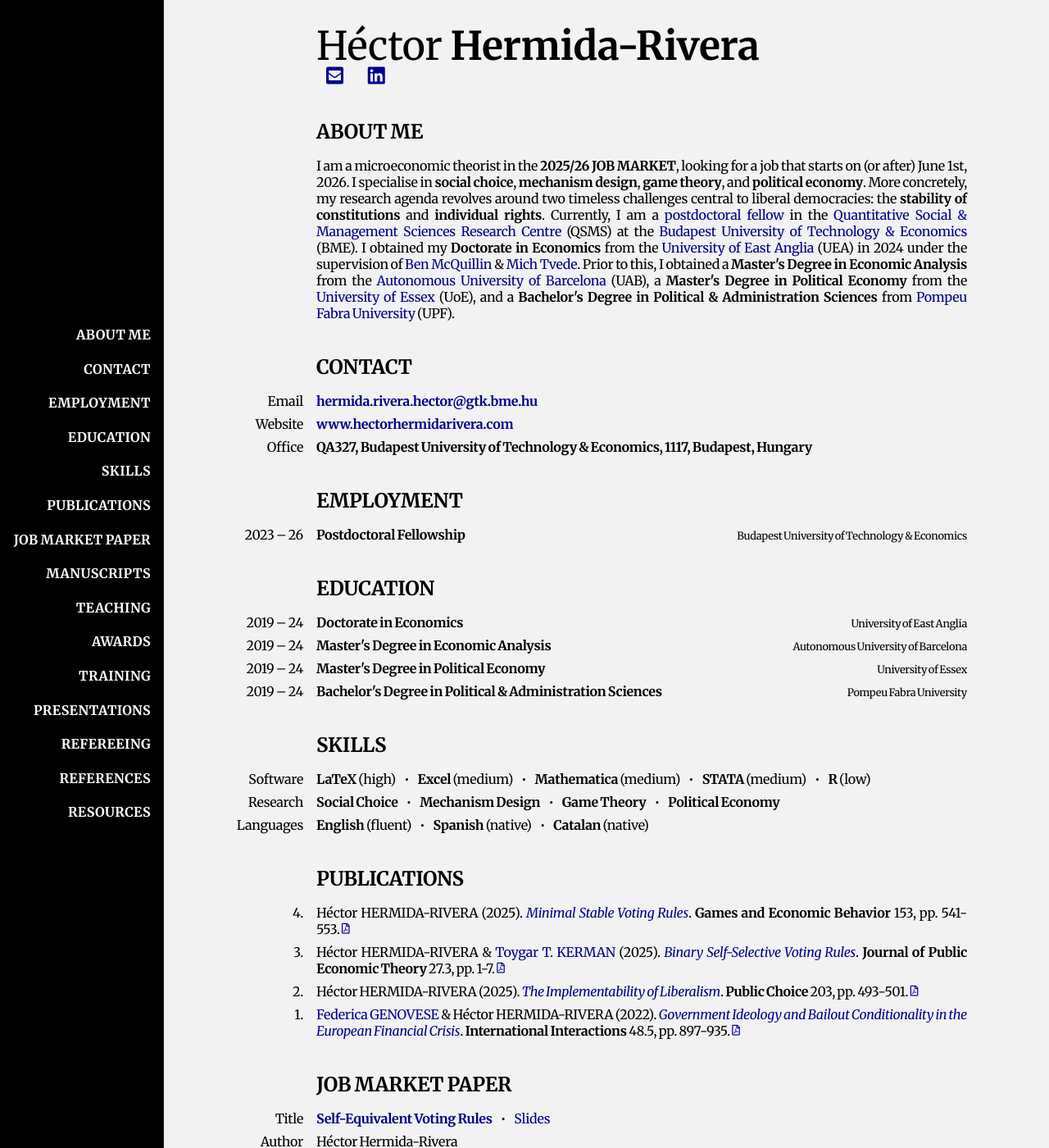
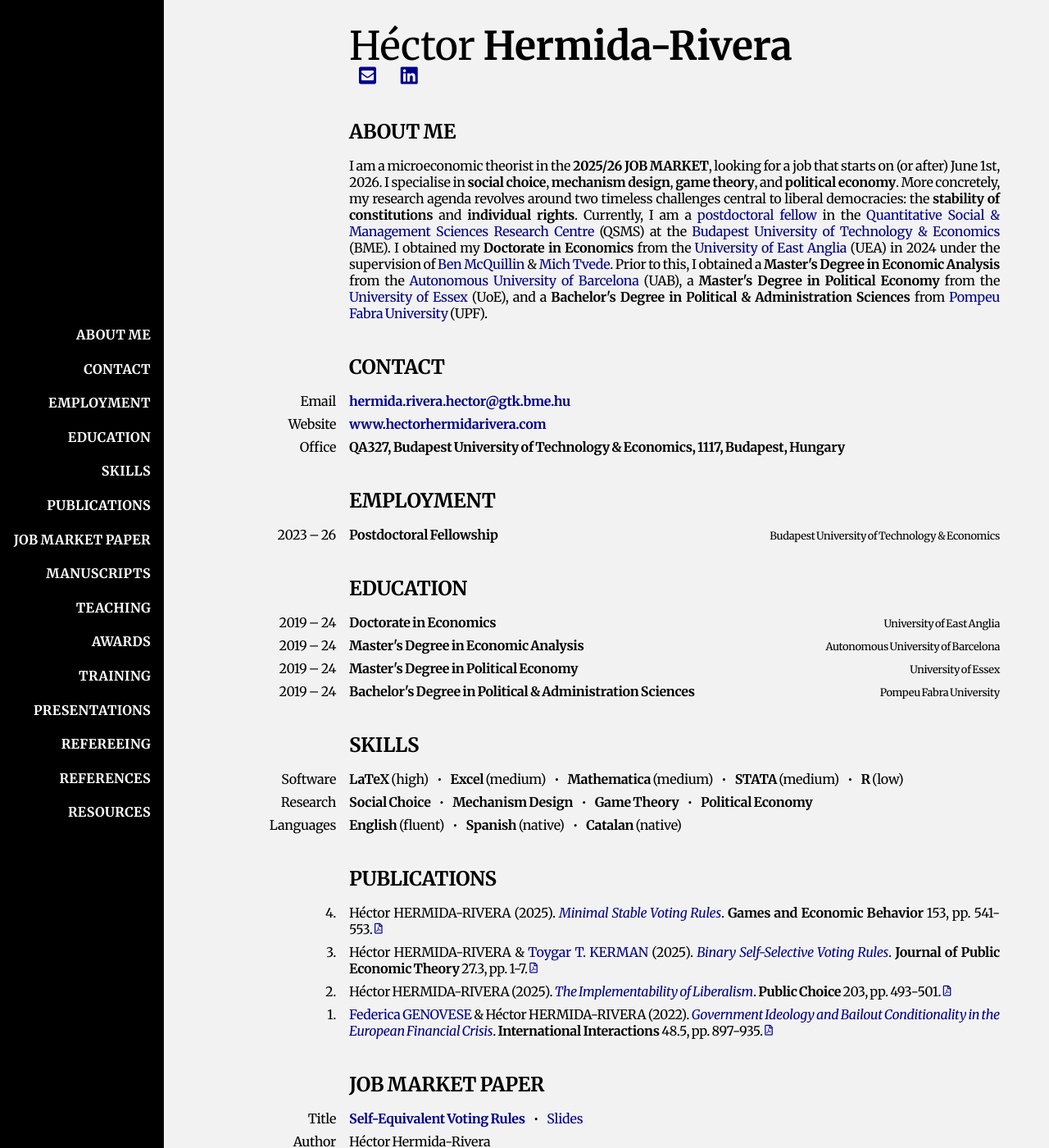
Before and after one commit to HectorHermidaRivera/hectorhermidarivera.github.io, a Jekyll site: the page built from index.md, in a window 1280 px wide and 1400 px high. Shown: the whole window at 82% size. Built offline with Jekyll 4.4.1, drawn with Linux system fonts in a browser that asks for light colours; a style sheet for code colours, icons or effects is not loaded.

Commit message:
Update style.css

```diff
--- a/assets/css/style.css
+++ b/assets/css/style.css
@@ -76,6 +76,13 @@ body {
   padding: 0 20px 30px 20px; /* internal padding */
   background-color: #f2f2f2;
 }
+
+@media (min-width: 1200px) { /* 200px sidebar + 1000px content + 20px padding */
+  .content {
+    margin-left: calc(200px + (100vw - 200px - 1000px)/2);
+    margin-right: calc((100vw - 200px - 1000px)/2);
+  }
+
 
 /*.content {
   margin-left: calc(200px + (100vw - 1200px));
```
